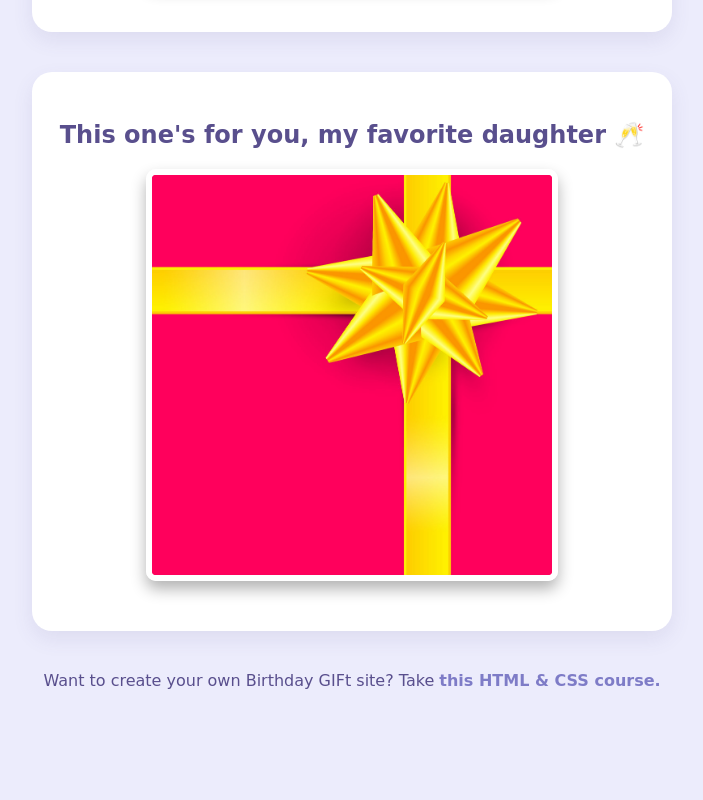
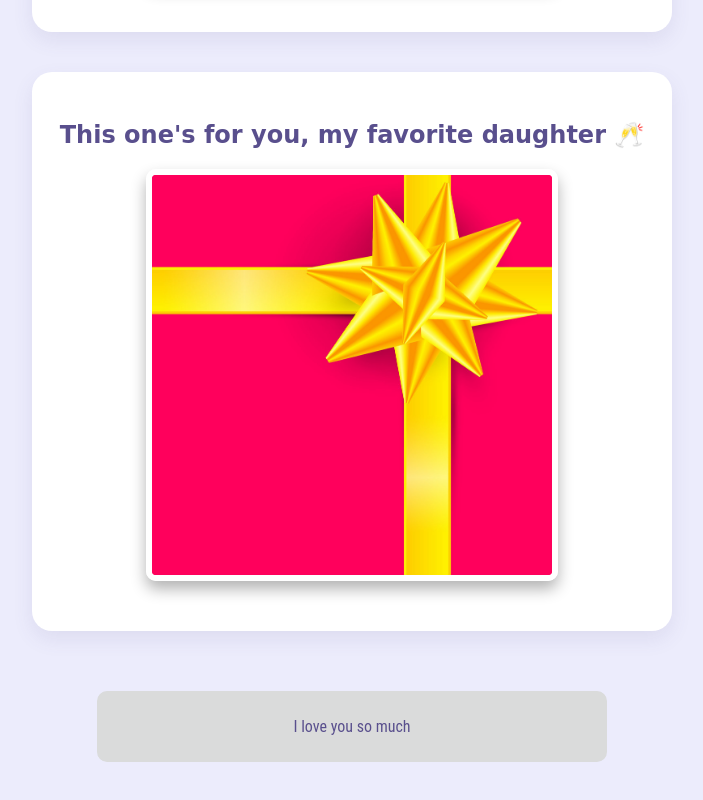
Before and after one commit to Artumax213/alexa-birthday-site, a website built with Vite: page index.html in a window 1280 px wide. Shown: the part 2932-3732 px from the top of the page, without its empty margins (288-991 px from the left). Before the commit the page ends 3662 px from the top, so only its background shows below. Built offline with nearby package versions, Linux system fonts and the light colour scheme; a web font is replaced by a local one.

Commit message:
corrige detalles menorer de estilo y html

```diff
--- a/index.html
+++ b/index.html
@@ -62,9 +62,7 @@
     </main>
 
     <footer class="site-footer">
-        <p>Want to create your own Birthday GIFt site? Take <a href="https://scrimba.com/learn/htmlandcss"
-                target="_blank">this HTML & CSS course.</a>
-        </p>
+        <p>I love you so much </p>
     </footer>
 </body>
 
--- a/styles.css
+++ b/styles.css
@@ -1,5 +1,5 @@
 :root {
-    /* Nueva paleta basada en image_a6ae6b.png */
+
     --dusty-grape: #594f8d;
     --soft-periwinkle: #7e7cc7;
     --light-periwinkle: #908dda;
@@ -149,12 +149,19 @@ h1, h2, h3, h4, p {
 }
 
 
-#site-footer {
+a {
+    color: var(--soft-periwinkle);
+    font-weight: bold;
+    text-decoration: none;
+    transition: color 0.3s ease;
+}
+
+.site-footer {
     margin: 60px auto 20px;
     padding: 20px;
     text-align: center;
     color: var(--dusty-grape);
-    padding: 10px 0 40px 0;
+    padding: 10px 5px;
     font-family: "Roboto Condensed", sans-serif;
     font-optical-sizing: auto;
     font-style: normal;
@@ -164,10 +171,3 @@ h1, h2, h3, h4, p {
     border-radius: 10px;
 
 }
-
-a {
-    color: var(--soft-periwinkle);
-    font-weight: bold;
-    text-decoration: none;
-    transition: color 0.3s ease;
-}
```
